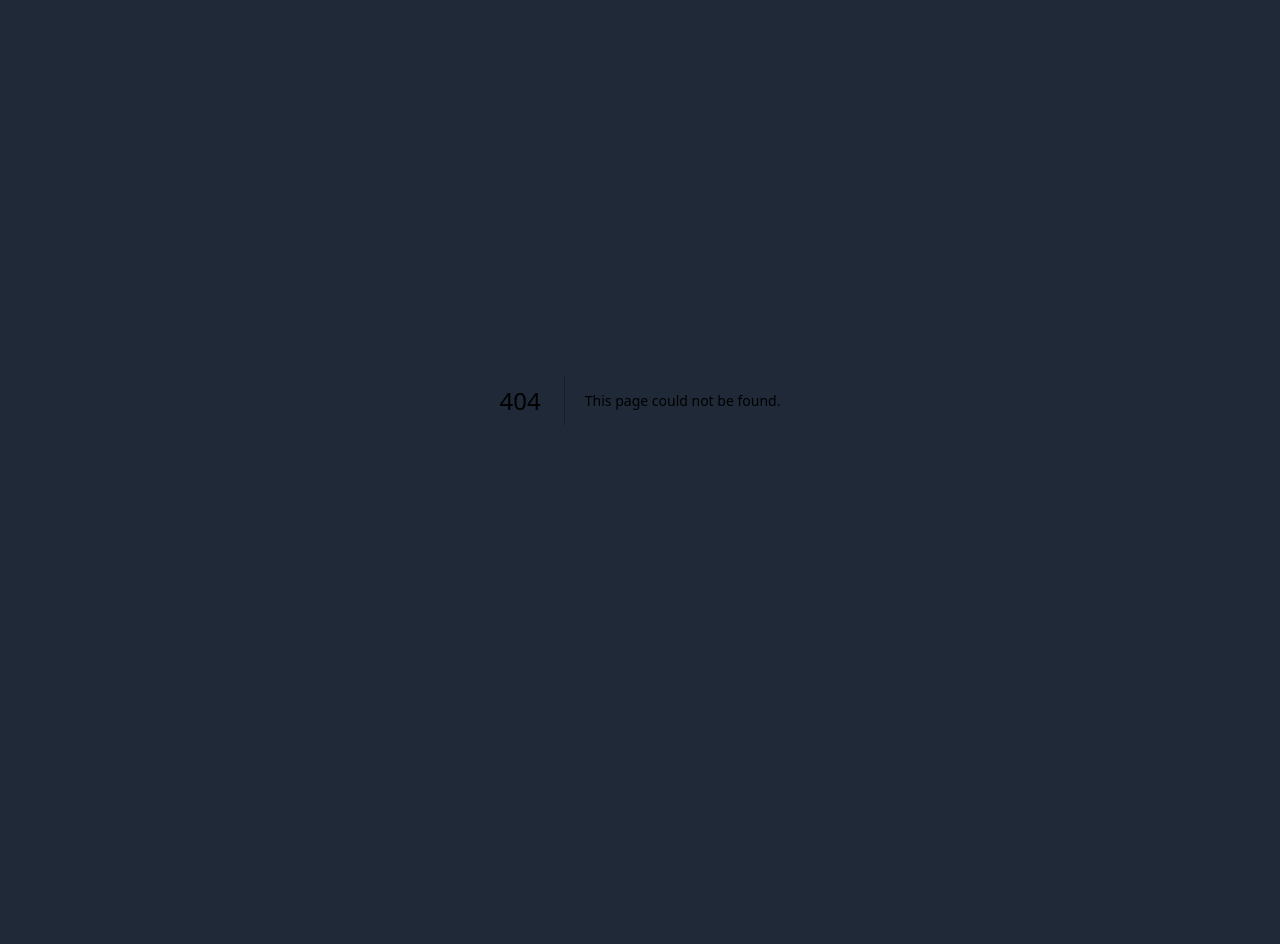
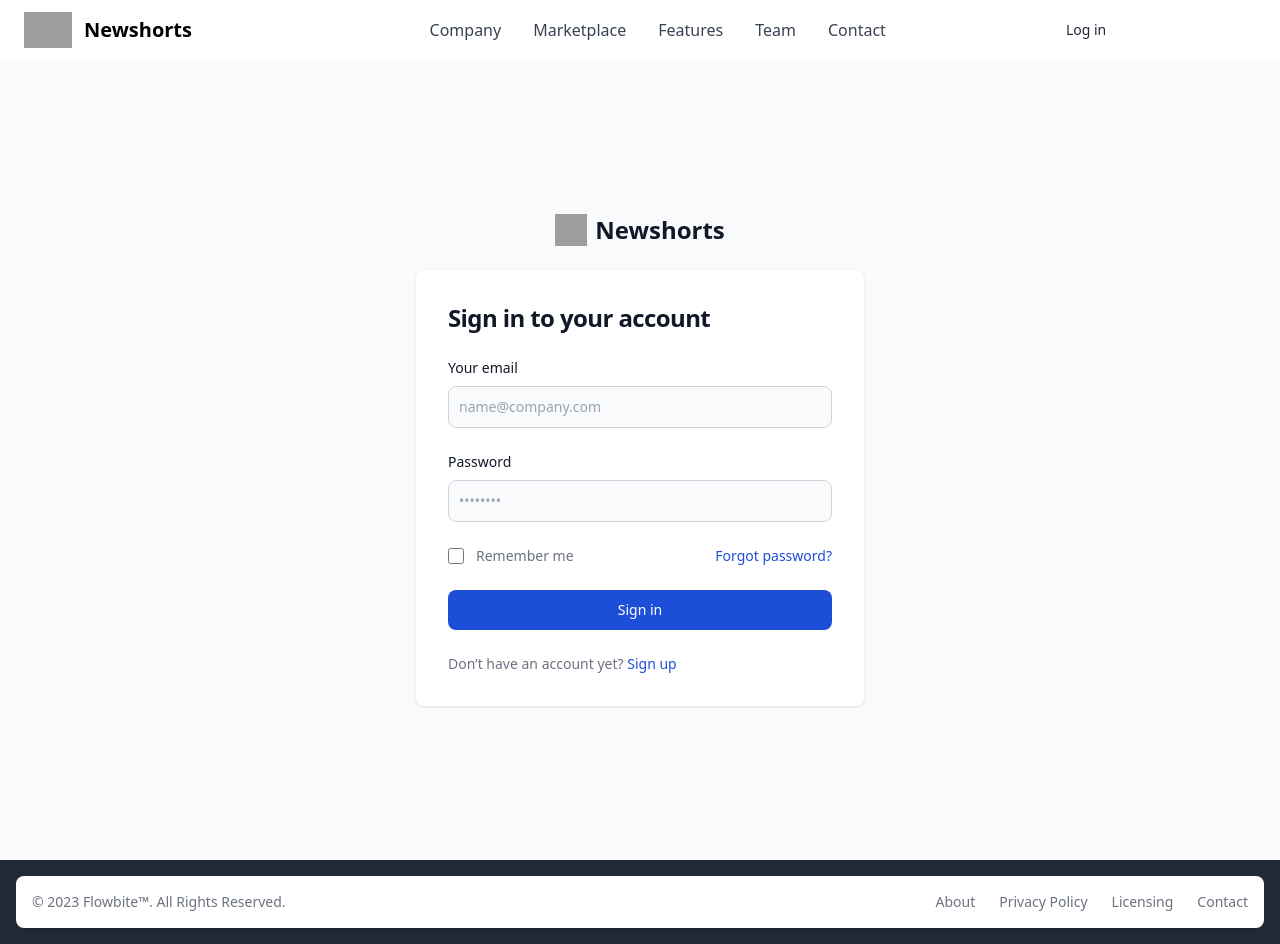
Before and after one commit to Liquidator04/Newshorts, a Next.js app: page /login in a window 1280 px wide. Before the commit this address had no page. Before the commit the page ends 800 px from the top, so only its background shows below. Built offline with nearby package versions, Linux system fonts and the light colour scheme; grey boxes are pictures that could not be loaded.

Commit message:
Create Login page

```diff
--- a/src/app/Footing.js
+++ b/src/app/Header-Footer/Footing.js
@@ -1,4 +1,4 @@
-import "./input.css";
+import "../input.css";
 
 export default function Footing(){
     return (
--- a/src/app/Heading.js
+++ b/src/app/Header-Footer/Heading.js
@@ -1,4 +1,4 @@
-import "./input.css";
+import "../input.css";
 
 export default function Heading(){
     return (
@@ -11,7 +11,7 @@ export default function Heading(){
                         <span className="self-center text-xl font-semibold whitespace-nowrap dark:text-white">Newshorts</span>
                     </a>
                     <div className="flex items-center lg:order-2">
-                        <a href="#" className="text-gray-800 dark:text-white hover:bg-gray-50 focus:ring-4 focus:ring-gray-300 font-medium rounded-lg text-sm px-4 lg:px-5 py-2 lg:py-2.5 mr-2 dark:hover:bg-gray-700 focus:outline-none dark:focus:ring-gray-800">Log in</a>
+                        <a href="/login" className="text-gray-800 dark:text-white hover:bg-gray-50 focus:ring-4 focus:ring-gray-300 font-medium rounded-lg text-sm px-4 lg:px-5 py-2 lg:py-2.5 mr-2 dark:hover:bg-gray-700 focus:outline-none dark:focus:ring-gray-800">Log in</a>
                         <a href="#" className="text-white bg-primary-700 hover:bg-primary-800 focus:ring-4 focus:ring-primary-300 font-medium rounded-lg text-sm px-4 lg:px-5 py-2 lg:py-2.5 mr-2 dark:bg-primary-600 dark:hover:bg-primary-700 focus:outline-none dark:focus:ring-primary-800">Get started</a>
                         <button data-collapse-toggle="mobile-menu-2" type="button" className="inline-flex items-center p-2 ml-1 text-sm text-gray-500 rounded-lg lg:hidden hover:bg-gray-100 focus:outline-none focus:ring-2 focus:ring-gray-200 dark:text-gray-400 dark:hover:bg-gray-700 dark:focus:ring-gray-600" aria-controls="mobile-menu-2" aria-expanded="false">
                             <span className="sr-only">Open main menu</span>
--- a/src/app/Login.js
+++ b/src/app/login/Login.js
@@ -1,4 +1,4 @@
-import "./input.css";
+import "../input.css";
 
 export default function Login(){
     return (
--- /dev/null
+++ b/src/app/login/layout.js
@@ -0,0 +1,14 @@
+import "../input.css";
+
+export const metadata = {
+  title: "Test",
+  description: "Let's hope this works",
+};
+
+export default function RootLayout({ children }) {
+  return (
+    <html lang="en">
+      <body className="bg-gray-800">{children}</body>
+    </html>
+  );
+}
--- /dev/null
+++ b/src/app/login/page.js
@@ -0,0 +1,14 @@
+import "../input.css"
+import Heading from "../Header-Footer/Heading";
+import Footing from "../Header-Footer/Footing";
+import Login from "./Login";
+
+export default function Home() {
+  return (
+    <div>
+      <Heading />
+      <Login />
+      <Footing />
+    </div>
+  );
+}
--- a/src/app/page.js
+++ b/src/app/page.js
@@ -1,13 +1,11 @@
 import "./input.css"
-import Heading from "./Heading";
-import Footing from "./Footing";
-import Login from "./Login"
+import Heading from "./Header-Footer/Heading";
+import Footing from "./Header-Footer/Footing";
 
 export default function Home() {
   return (
     <div>
       <Heading />
-      <Login />
       <Footing />
     </div>
   );
```
